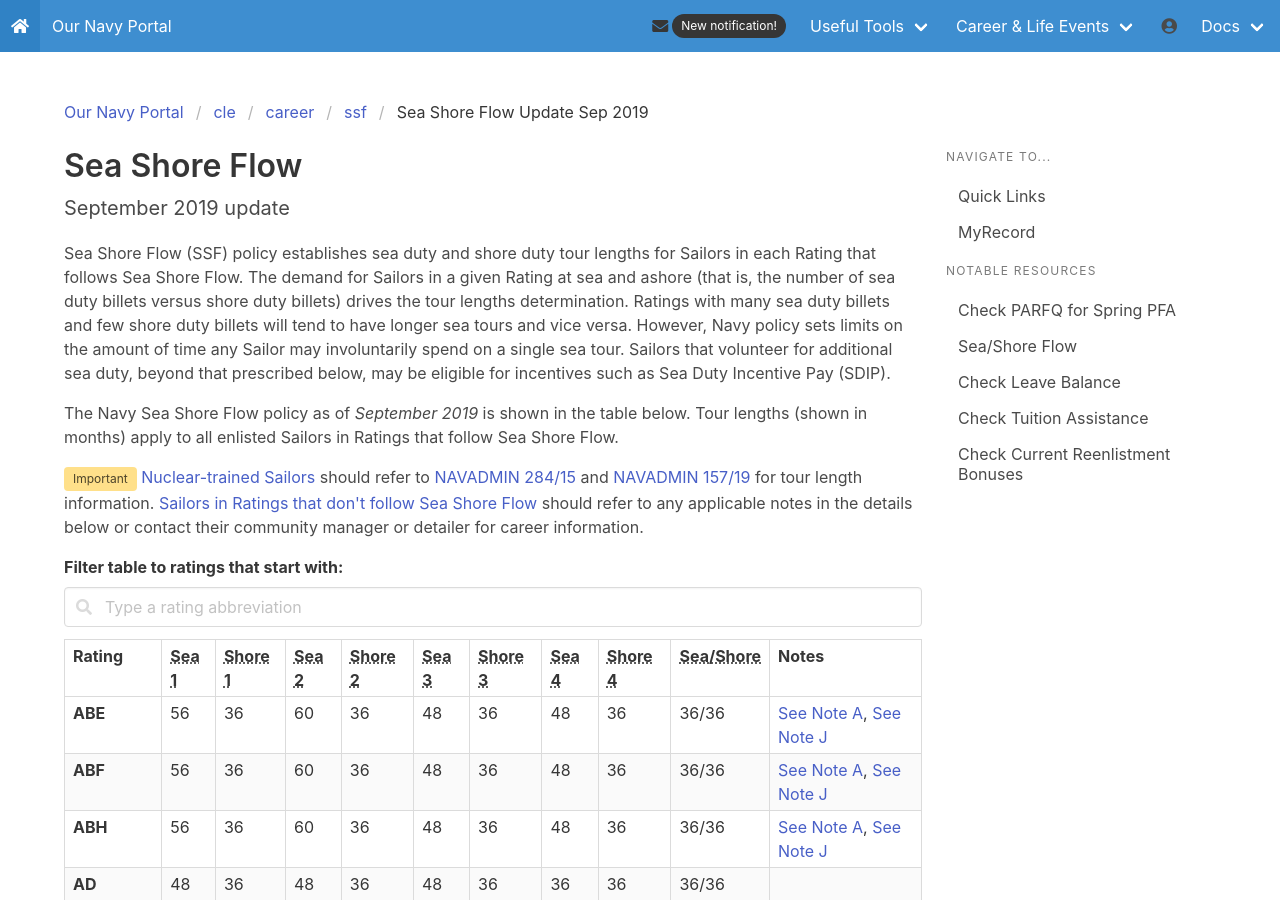
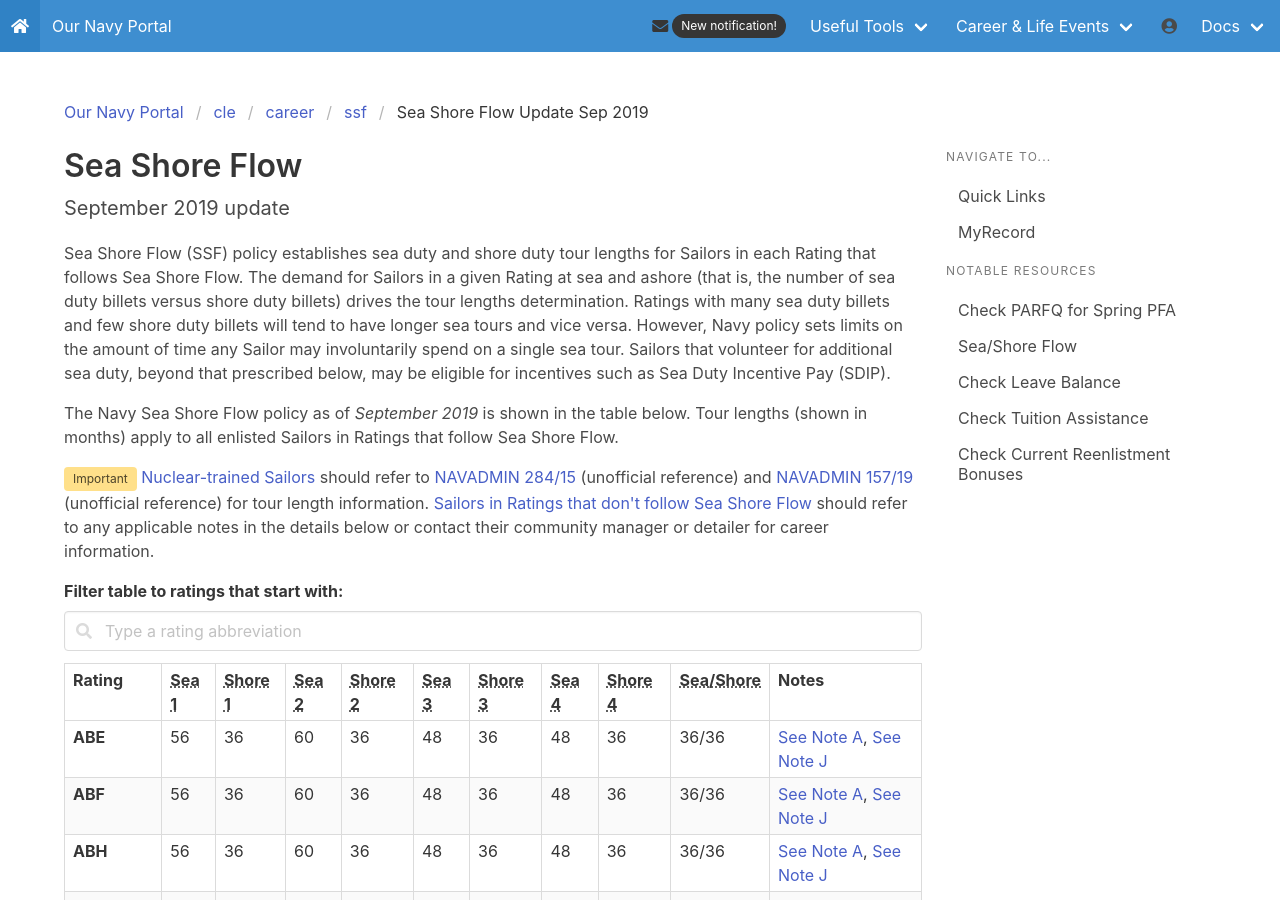
Before and after one commit to mpyne-navy/proj-waterfall, a Jekyll site: the page built from cle/career/ssf/ssf-2019-09.html, in a window 1280 px wide and 900 px high. Built offline with Jekyll 4.4.1, drawn with Linux system fonts in a browser that asks for light colours; some of the changed text lies outside the part shown.

Commit message:
Update gems and NAVADMIN links.

```diff
--- a/Gemfile
+++ b/Gemfile
@@ -1,5 +1,4 @@
 source "https://rubygems.org"
-ruby "~> 2.6"
 
 # Hello! This is where you manage which Jekyll version is used to run.
 # When you want to use a different version, change it below, save the
--- a/cle/career/ssf/ssf-2019-09.html
+++ b/cle/career/ssf/ssf-2019-09.html
@@ -24,8 +24,8 @@
 
 <p><span class="is-warning tag">Important</span>
 <a href="#rating_nuc">Nuclear-trained Sailors</a> should refer to
-<a href="https://www.public.navy.mil/bupers-npc/reference/messages/Documents2/NAV2015/NAV15284.txt" title="SSF enlisted career path updates for nuclear-trained Sailors">NAVADMIN 284/15</a> and
-<a href="https://www.public.navy.mil/bupers-npc/reference/messages/Documents/NAVADMINS/NAV2019/NAV19157.txt" title="SSF enlisted career path updates for nuclear-trained junior staff instructors">NAVADMIN 157/19</a> for tour length information.
+<a href="https://navadmin-viewer.fly.dev/NAVADMIN/284/15" title="SSF enlisted career path updates for nuclear-trained Sailors">NAVADMIN 284/15</a> (unofficial reference) and
+<a href="https://navadmin-viewer.fly.dev/NAVADMIN/157/19" title="SSF enlisted career path updates for nuclear-trained junior staff instructors">NAVADMIN 157/19</a> (unofficial reference) for tour length information.
 <a href="#rating_non_ssf">Sailors in Ratings that don't follow Sea Shore Flow</a>
 should refer to any applicable notes in the details below or contact their
 <!-- TODO: Again, hyperlinks should be doable here -->
@@ -1142,10 +1142,10 @@
 <h2 id="rating_nuc">Nuclear Ratings</h2>
 
 <p>Nuclear-trained Sailors follow a unique Sea Shore Flow policy established in
-<a href="https://www.public.navy.mil/bupers-npc/reference/messages/Documents2/NAV2015/NAV15284.txt" title="SSF enlisted career path updates for nuclear-trained Sailors">NAVADMIN 284/15</a>
+<a href="https://navadmin-viewer.fly.dev/NAVADMIN/284/15" title="SSF enlisted career path updates for nuclear-trained Sailors">NAVADMIN 284/15</a> (unofficial reference)
 <span class="icon"><i class="fas fa-external-link-alt"></i></span>
 and updated in
-<a href="https://www.public.navy.mil/bupers-npc/reference/messages/Documents/NAVADMINS/NAV2019/NAV19157.txt" title="SSF enlisted career path updates for nuclear-trained junior staff instructors">NAVADMIN 157/19</a>
+<a href="https://navadmin-viewer.fly.dev/NAVADMIN/157/19" title="SSF enlisted career path updates for nuclear-trained junior staff instructors">NAVADMIN 157/19</a> (unofficial reference).
 <span class="icon"><i class="fas fa-external-link-alt"></i></span>.
 
 <p>These NAVADMINs apply to these ratings:</p>
```
Also changed, not shown: Gemfile.lock.
